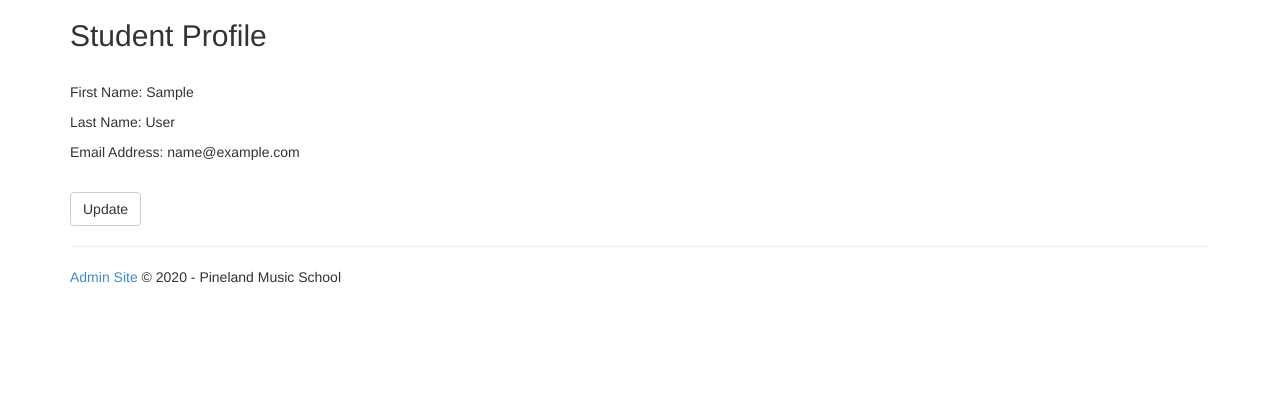
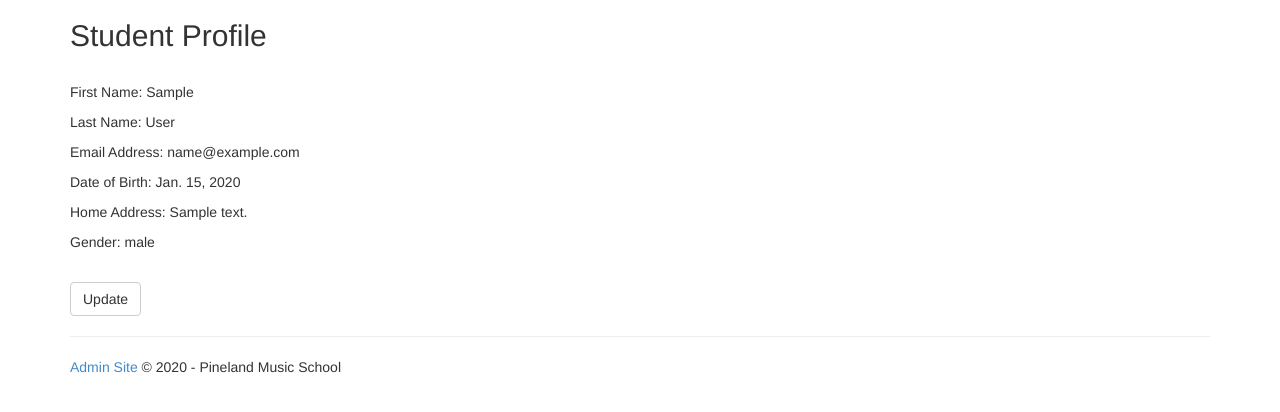
Before and after one commit to Joel-MichaelWhite/IFB299proj, a Django app: template musicschool/app/templates/app/student.html in a window 1280 px wide. Shown: the part 51-463 px from the top of the page. Run offline with Django 3.2, Linux system fonts and the light colour scheme; a user stored in the database is signed in; tables that the repository leaves empty hold one stand-in row (values such as "Sample post"); the template is opened without the code that fills it: most values are stand-ins (such as "Sample title", 1, 10 or a date in 2020); parts of the project's set-up code (start-up, migrations or seed data) failed here and were passed over; some libraries are stand-ins or nearby versions.

Commit message:
added fields to update details

```diff
--- a/musicschool/app/forms.py
+++ b/musicschool/app/forms.py
@@ -132,7 +132,7 @@ class UpdateStudentForm(forms.ModelForm):
 
     class Meta:
         model = User
-        fields = ('first_name', 'last_name',)
+        fields = ('first_name', 'last_name','DOB','Address','sex')
 
 
 class Registerform(forms.ModelForm):
--- a/musicschool/app/templates/app/student.html
+++ b/musicschool/app/templates/app/student.html
@@ -9,6 +9,9 @@
                 <p>First Name: {{ user.first_name }}</p>
                 <p>Last Name: {{ user.last_name }}</p>
                 <p>Email Address: {{ user.email }}</p>
+                <p>Date of Birth: {{ user.DOB }}</p>
+                <p>Home Address: {{ user.Address }}</p>
+                <p>Gender: {{ user.sex }}</p>
                 <!--<p>Home Address: {{ user.home_address }}</p>-->
                 <!--<p>Phone Number: {{ user.phone }}</p>-->
                 <!--<p>DOB: {{ user.dob }}</p>-->
```
